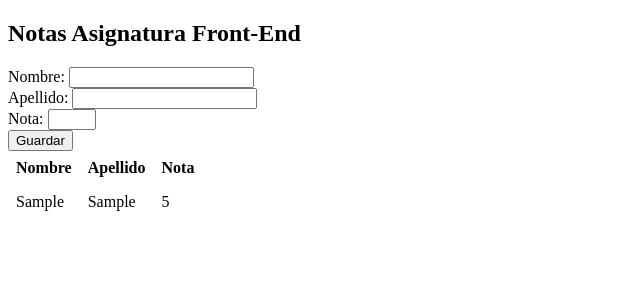
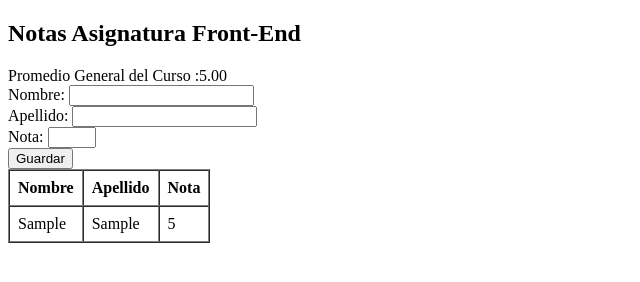
Before and after one commit to Abrahamfmm/Proyecto-javascript, a plain HTML site: page index.html in a window 1280 px wide. Both pictures are taken after typing "Sample", "Sample", "5" into the empty fields and a click on the button "Guardar". Shown: the whole page, without its empty margins (0-640 px from the left). Drawn offline with Linux system fonts and the light colour scheme.

Commit message:
Clase 14-05

```diff
--- a/index.html
+++ b/index.html
@@ -4,9 +4,14 @@
     <meta charset="UTF-8">
     <meta name="viewport" content="width=device-width, initial-scale=1.0">
     <title>Document</title>
+    <style>
+
+
+    </style>
 </head>
 <body>
     <h2>Notas Asignatura Front-End</h2>
+    <div id="average">Promedio general del curso: N/A</div>
     <form id="studentForm">
         <div>
             <label for="name">Nombre:</label>
@@ -22,7 +27,7 @@
         </div>
         <button type="submit">Guardar</button>
     </form>
-    <table id=studentTable borde="1" cellpadding="8" cellspacing="0">
+    <table id=studentTable border="1" cellpadding="8" cellspacing="0">
     <head>
     <tr>
         <th>Nombre</th>
--- a/script.js
+++ b/script.js
@@ -15,6 +15,7 @@ const student={name,lastName,grade}
 students.push(student)
 console.log(students)
 addStudentTable(student)
+calcularPromedio()
 
 this.reset();
 });
@@ -28,3 +29,15 @@ function addStudentTable(student){
     `
 tableBody.appendChild(row)
 }
+
+const promedios=document.getElementById("average")
+
+function calcularPromedio(){
+    if (students.length==0){
+        promedios.textContent="Promedio General del Curso: N/A"
+    return
+    }
+    const total=students.reduce((sum,student)=>sum+student.grade,0);
+    const prom=total/students.length;
+    promedios.textContent="Promedio General del Curso :"+prom.toFixed(2);
+}
```
